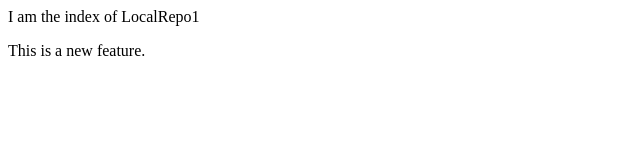
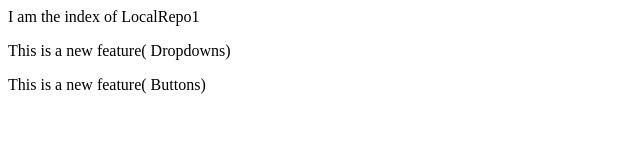
Before and after one commit to geetanjaligupta-322/LocalRepo1, a plain HTML site: page index.html in a window 1280 px wide. Shown: the whole page, without its empty margins (0-640 px from the left). Drawn offline with Linux system fonts and the light colour scheme.

Commit message:
Add both features.

```diff
--- a/index.html
+++ b/index.html
@@ -1,2 +1,3 @@
 <p>I am the index of LocalRepo1</p>
-<p>This is a new feature.</p>
+<p>This is a new feature( Dropdowns)</p>
+<p>This is a new feature( Buttons)</p>
```
